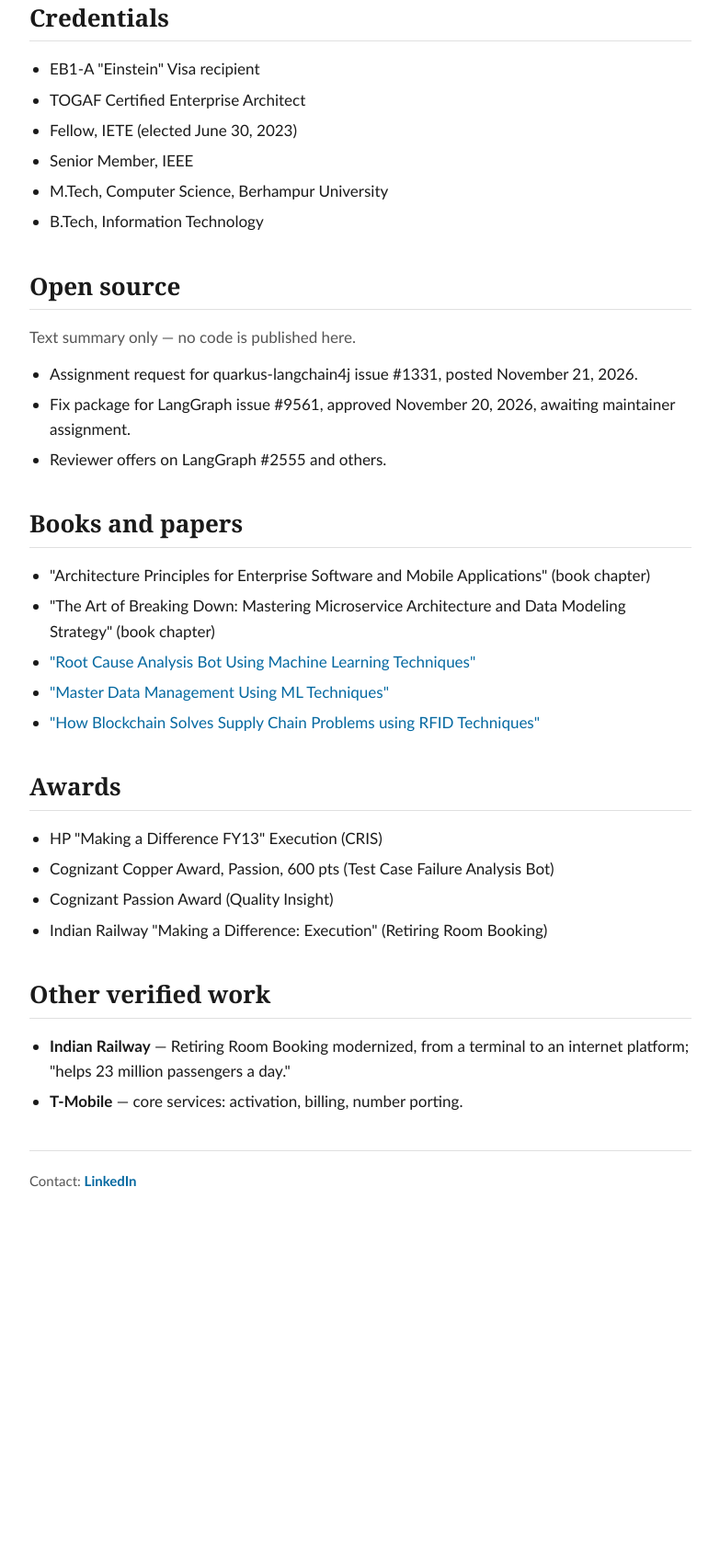
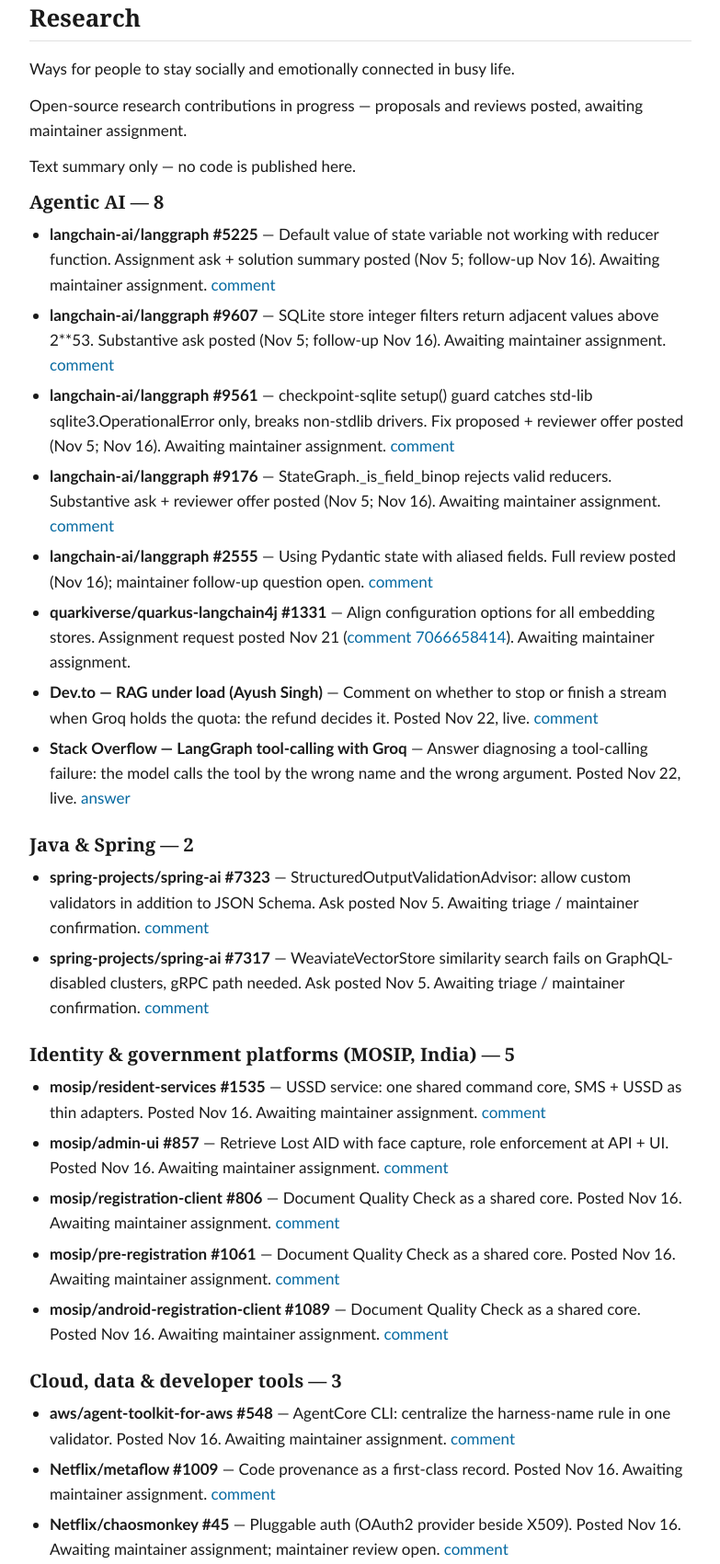
Before and after one commit to tkbeheranc/tkbeheranc.github.io, a plain HTML site: page index.html in a window 1280 px wide. Shown: the part 1233-2934 px from the top of the page at 92% size, without its empty margins (248-1031 px from the left). Before the commit the page ends 2605 px from the top, so only its background shows below. Drawn offline with Linux system fonts and the light colour scheme.

Commit message:
Research section + community works list + Credentials reviewer line (Governance-approved, Monica QA PASS)

```diff
--- a/index.html
+++ b/index.html
@@ -172,6 +172,43 @@
 </section>
 
 <section>
+  <h2>Research</h2>
+  <p>Ways for people to stay socially and emotionally connected in busy life.</p>
+  <p>Open-source research contributions in progress — proposals and reviews posted, awaiting maintainer assignment.</p>
+  <p>Text summary only — no code is published here.</p>
+  <h3>Agentic AI — 8</h3>
+  <ul>
+    <li><strong>langchain-ai/langgraph #5225</strong> — Default value of state variable not working with reducer function. Assignment ask + solution summary posted (Nov 5; follow-up Nov 16). Awaiting maintainer assignment. <a href="https://github.com/langchain-ai/langgraph/issues/5225#issuecomment-6921835954">comment</a></li>
+    <li><strong>langchain-ai/langgraph #9607</strong> — SQLite store integer filters return adjacent values above 2**53. Substantive ask posted (Nov 5; follow-up Nov 16). Awaiting maintainer assignment. <a href="https://github.com/langchain-ai/langgraph/issues/9607#issuecomment-6921836785">comment</a></li>
+    <li><strong>langchain-ai/langgraph #9561</strong> — checkpoint-sqlite setup() guard catches std-lib sqlite3.OperationalError only, breaks non-stdlib drivers. Fix proposed + reviewer offer posted (Nov 5; Nov 16). Awaiting maintainer assignment. <a href="https://github.com/langchain-ai/langgraph/issues/9561#issuecomment-6921857695">comment</a></li>
+    <li><strong>langchain-ai/langgraph #9176</strong> — StateGraph._is_field_binop rejects valid reducers. Substantive ask + reviewer offer posted (Nov 5; Nov 16). Awaiting maintainer assignment. <a href="https://github.com/langchain-ai/langgraph/issues/9176#issuecomment-6921858974">comment</a></li>
+    <li><strong>langchain-ai/langgraph #2555</strong> — Using Pydantic state with aliased fields. Full review posted (Nov 16); maintainer follow-up question open. <a href="https://github.com/langchain-ai/langgraph/issues/2555#issuecomment-6927053748">comment</a></li>
+    <li><strong>quarkiverse/quarkus-langchain4j #1331</strong> — Align configuration options for all embedding stores. Assignment request posted Nov 21 (<a href="https://github.com/quarkiverse/quarkus-langchain4j/issues/1331#issuecomment-7066658414">comment 7066658414</a>). Awaiting maintainer assignment.</li>
+    <li><strong>Dev.to — RAG under load (Ayush Singh)</strong> — Comment on whether to stop or finish a stream when Groq holds the quota: the refund decides it. Posted Nov 22, live. <a href="https://dev.to/ayush_singh_9b0d83152be5b/i-made-my-rag-safer-it-got-worse-under-load-3olm#comment-3m40e">comment</a></li>
+    <li><strong>Stack Overflow — LangGraph tool-calling with Groq</strong> — Answer diagnosing a tool-calling failure: the model calls the tool by the wrong name and the wrong argument. Posted Nov 22, live. <a href="https://stackoverflow.com/questions/79896070/agentic-rag-tool-calling-issue-groq-langchain-agent-fails-with-tool-use-faile/80018184#80018184">answer</a></li>
+  </ul>
+  <h3>Java &amp; Spring — 2</h3>
+  <ul>
+    <li><strong>spring-projects/spring-ai #7323</strong> — StructuredOutputValidationAdvisor: allow custom validators in addition to JSON Schema. Ask posted Nov 5. Awaiting triage / maintainer confirmation. <a href="https://github.com/spring-projects/spring-ai/issues/7323#issuecomment-6661853681">comment</a></li>
+    <li><strong>spring-projects/spring-ai #7317</strong> — WeaviateVectorStore similarity search fails on GraphQL-disabled clusters, gRPC path needed. Ask posted Nov 5. Awaiting triage / maintainer confirmation. <a href="https://github.com/spring-projects/spring-ai/issues/7317#issuecomment-6661866567">comment</a></li>
+  </ul>
+  <h3>Identity &amp; government platforms (MOSIP, India) — 5</h3>
+  <ul>
+    <li><strong>mosip/resident-services #1535</strong> — USSD service: one shared command core, SMS + USSD as thin adapters. Posted Nov 16. Awaiting maintainer assignment. <a href="https://github.com/mosip/resident-services/issues/1535#issuecomment-6923326218">comment</a></li>
+    <li><strong>mosip/admin-ui #857</strong> — Retrieve Lost AID with face capture, role enforcement at API + UI. Posted Nov 16. Awaiting maintainer assignment. <a href="https://github.com/mosip/admin-ui/issues/857#issuecomment-6923327091">comment</a></li>
+    <li><strong>mosip/registration-client #806</strong> — Document Quality Check as a shared core. Posted Nov 16. Awaiting maintainer assignment. <a href="https://github.com/mosip/registration-client/issues/806#issuecomment-6923327824">comment</a></li>
+    <li><strong>mosip/pre-registration #1061</strong> — Document Quality Check as a shared core. Posted Nov 16. Awaiting maintainer assignment. <a href="https://github.com/mosip/pre-registration/issues/1061#issuecomment-6923328681">comment</a></li>
+    <li><strong>mosip/android-registration-client #1089</strong> — Document Quality Check as a shared core. Posted Nov 16. Awaiting maintainer assignment. <a href="https://github.com/mosip/android-registration-client/issues/1089#issuecomment-6923329422">comment</a></li>
+  </ul>
+  <h3>Cloud, data &amp; developer tools — 3</h3>
+  <ul>
+    <li><strong>aws/agent-toolkit-for-aws #548</strong> — AgentCore CLI: centralize the harness-name rule in one validator. Posted Nov 16. Awaiting maintainer assignment. <a href="https://github.com/aws/agent-toolkit-for-aws/issues/548#issuecomment-6922295010">comment</a></li>
+    <li><strong>Netflix/metaflow #1009</strong> — Code provenance as a first-class record. Posted Nov 16. Awaiting maintainer assignment. <a href="https://github.com/Netflix/metaflow/issues/1009#issuecomment-6922295776">comment</a></li>
+    <li><strong>Netflix/chaosmonkey #45</strong> — Pluggable auth (OAuth2 provider beside X509). Posted Nov 16. Awaiting maintainer assignment; maintainer review open. <a href="https://github.com/Netflix/chaosmonkey/issues/45#issuecomment-6922296594">comment</a></li>
+  </ul>
+</section>
+
+<section>
   <h2>Credentials</h2>
   <ul>
     <li>EB1-A "Einstein" Visa recipient</li>
@@ -180,16 +217,7 @@
     <li>Senior Member, IEEE</li>
     <li>M.Tech, Computer Science, Berhampur University</li>
     <li>B.Tech, Information Technology</li>
-  </ul>
-</section>
-
-<section>
-  <h2>Open source</h2>
-  <p class="muted">Text summary only — no code is published here.</p>
-  <ul>
-    <li>Assignment request for quarkus-langchain4j issue #1331, posted November 21, 2026.</li>
-    <li>Fix package for LangGraph issue #9561, approved November 20, 2026, awaiting maintainer assignment.</li>
-    <li>Reviewer offers on LangGraph #2555 and others.</li>
+    <li>Manuscript reviewer for journals and book chapters (IGI Global, Hindawi, Elsevier, Springer)</li>
   </ul>
 </section>
 
```
